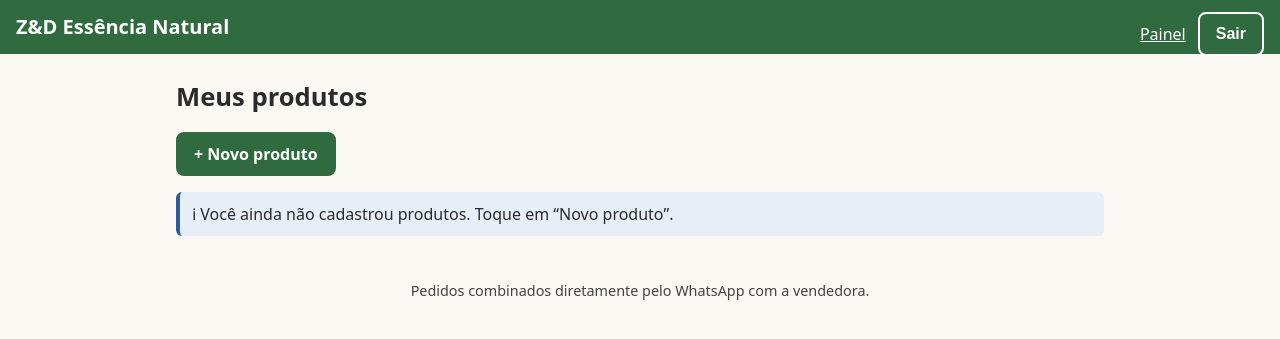
After one commit to Eduardomss/vitrine-essencia-mvp., a Django app: page /painel/ in a window 1280 px wide. The commit adds this page. Shown: the top 339 px of the page. Run offline with Django 5.2, Linux system fonts and the light colour scheme; the visitor is signed in with stand-in values (Sample User, id 1); data that the repository does not hold is empty.

Commit message:
feat: login com bloqueio após 5 tentativas e painel de produtos (RF03 a RF06)
Co-Authored-By: Claude Sonnet 5.5 <noreply@anthropic.com>
Claude-Session: https://claude.ai/code/session_019BUncLLGPfh5vBaV8GLrLg

```diff
--- /dev/null
+++ b/vitrine/painel.py
@@ -0,0 +1,92 @@
+"""Painel da proprietária: login com bloqueio e gestão de produtos (RF03 a RF06)."""
+from django.contrib import messages
+from django.contrib.auth.decorators import login_required
+from django.contrib.auth.forms import AuthenticationForm
+from django.contrib.auth.views import LoginView
+from django.core.cache import cache
+from django.shortcuts import get_object_or_404, redirect, render
+from django.views.decorators.http import require_POST
+
+from .forms import ProdutoForm
+from .models import Produto
+
+MAX_TENTATIVAS = 5
+BLOQUEIO_SEGUNDOS = 15 * 60
+
+
+def _chave(request):
+    usuario = request.POST.get("username", "").strip().lower()
+    ip = request.META.get("REMOTE_ADDR", "")
+    return f"login-falhas:{ip}:{usuario}"
+
+
+class LoginComBloqueio(LoginView):
+    """Bloqueia o login por 15 minutos após 5 tentativas erradas (RNF de segurança)."""
+
+    template_name = "registration/login.html"
+
+    def post(self, request, *args, **kwargs):
+        if cache.get(_chave(request), 0) >= MAX_TENTATIVAS:
+            form = AuthenticationForm(request)
+            return self.render_to_response(self.get_context_data(form=form, bloqueado=True))
+        return super().post(request, *args, **kwargs)
+
+    def form_invalid(self, form):
+        chave = _chave(self.request)
+        try:
+            cache.incr(chave)
+        except ValueError:
+            cache.set(chave, 1, BLOQUEIO_SEGUNDOS)
+        return super().form_invalid(form)
+
+    def form_valid(self, form):
+        cache.delete(_chave(self.request))
+        return super().form_valid(form)
+
+
+@login_required
+def painel(request):
+    produtos = Produto.objects.all()
+    return render(request, "vitrine/painel.html", {"produtos": produtos})
+
+
+@login_required
+def produto_novo(request):
+    form = ProdutoForm(request.POST or None, request.FILES or None)
+    if request.method == "POST" and form.is_valid():
+        form.save()
+        messages.success(request, "Produto salvo com sucesso.")
+        return redirect("painel")
+    return render(request, "vitrine/produto_form.html", {"form": form, "titulo": "Novo produto"})
+
+
+@login_required
+def produto_editar(request, pk):
+    produto = get_object_or_404(Produto, pk=pk)
+    form = ProdutoForm(request.POST or None, request.FILES or None, instance=produto)
+    if request.method == "POST" and form.is_valid():
+        form.save()
+        messages.success(request, "Produto atualizado com sucesso.")
+        return redirect("painel")
+    return render(request, "vitrine/produto_form.html", {"form": form, "titulo": "Editar produto"})
+
+
+@login_required
+@require_POST
+def produto_alternar(request, pk):
+    produto = get_object_or_404(Produto, pk=pk)
+    produto.visivel = not produto.visivel
+    produto.save(update_fields=["visivel"])
+    estado = "visível na vitrine" if produto.visivel else "oculto da vitrine"
+    messages.success(request, f"“{produto.nome}” agora está {estado}.")
+    return redirect("painel")
+
+
+@login_required
+@require_POST
+def produto_excluir(request, pk):
+    produto = get_object_or_404(Produto, pk=pk)
+    nome = produto.nome
+    produto.delete()
+    messages.success(request, f"“{nome}” foi excluído.")
+    return redirect("painel")
--- a/vitrine/templates/vitrine/base.html
+++ b/vitrine/templates/vitrine/base.html
@@ -10,6 +10,14 @@
   <a class="pular" href="#conteudo">Pular para o conteúdo</a>
   <header class="topo">
     <a class="marca" href="{% url 'vitrine' %}">{{ LOJA_NOME }}</a>
+    <nav aria-label="Área da loja">
+      {% if user.is_authenticated %}
+        <a href="{% url 'painel' %}">Painel</a>
+        <form method="post" action="{% url 'logout' %}">{% csrf_token %}<button type="submit">Sair</button></form>
+      {% else %}
+        <a href="{% url 'login' %}">Área da loja</a>
+      {% endif %}
+    </nav>
   </header>
   <main id="conteudo" class="pagina">
     {% if messages %}
--- /dev/null
+++ b/vitrine/templates/vitrine/painel.html
@@ -0,0 +1,36 @@
+{% extends "vitrine/base.html" %}
+{% block titulo %}Painel – {{ LOJA_NOME }}{% endblock %}
+{% block conteudo %}
+<h1>Meus produtos</h1>
+<p><a class="botao" href="{% url 'produto_novo' %}">+ Novo produto</a></p>
+
+{% if produtos %}
+<table class="tabela">
+  <thead>
+    <tr><th scope="col">Produto</th><th scope="col">Preço</th><th scope="col">Na vitrine?</th><th scope="col">Ações</th></tr>
+  </thead>
+  <tbody>
+  {% for p in produtos %}
+    <tr>
+      <td>{{ p.nome }}</td>
+      <td>R$ {{ p.preco|floatformat:2 }}</td>
+      <td>{% if p.visivel %}<span class="selo on">✔ Visível</span>{% else %}<span class="selo off">✖ Oculto</span>{% endif %}</td>
+      <td>
+        <div class="acoes">
+          <a class="botao secundario" href="{% url 'produto_editar' p.pk %}">Editar</a>
+          <form method="post" action="{% url 'produto_alternar' p.pk %}">{% csrf_token %}
+            <button type="submit" class="secundario">{% if p.visivel %}Ocultar{% else %}Mostrar{% endif %}</button>
+          </form>
+          <form method="post" action="{% url 'produto_excluir' p.pk %}" onsubmit="return confirm('Excluir este produto de vez?');">{% csrf_token %}
+            <button type="submit" class="perigo">Excluir</button>
+          </form>
+        </div>
+      </td>
+    </tr>
+  {% endfor %}
+  </tbody>
+</table>
+{% else %}
+<p class="aviso info" role="status">ℹ Você ainda não cadastrou produtos. Toque em “Novo produto”.</p>
+{% endif %}
+{% endblock %}
--- a/vitrine/urls.py
+++ b/vitrine/urls.py
@@ -1,8 +1,16 @@
+from django.contrib.auth.views import LogoutView
 from django.urls import path
 
-from . import views
+from . import painel, views
 
 urlpatterns = [
     path("", views.vitrine, name="vitrine"),
     path("pedido/<int:pk>/", views.pedido, name="pedido"),
+    path("entrar/", painel.LoginComBloqueio.as_view(), name="login"),
+    path("sair/", LogoutView.as_view(), name="logout"),
+    path("painel/", painel.painel, name="painel"),
+    path("painel/novo/", painel.produto_novo, name="produto_novo"),
+    path("painel/<int:pk>/editar/", painel.produto_editar, name="produto_editar"),
+    path("painel/<int:pk>/alternar/", painel.produto_alternar, name="produto_alternar"),
+    path("painel/<int:pk>/excluir/", painel.produto_excluir, name="produto_excluir"),
 ]
```
Also changed, not shown: vitrine/forms.py (added, +35 -0 lines), vitrine/templates/registration/login.html (added, +21 -0 lines), vitrine/templates/vitrine/produto_form.html (added, +24 -0 lines).
